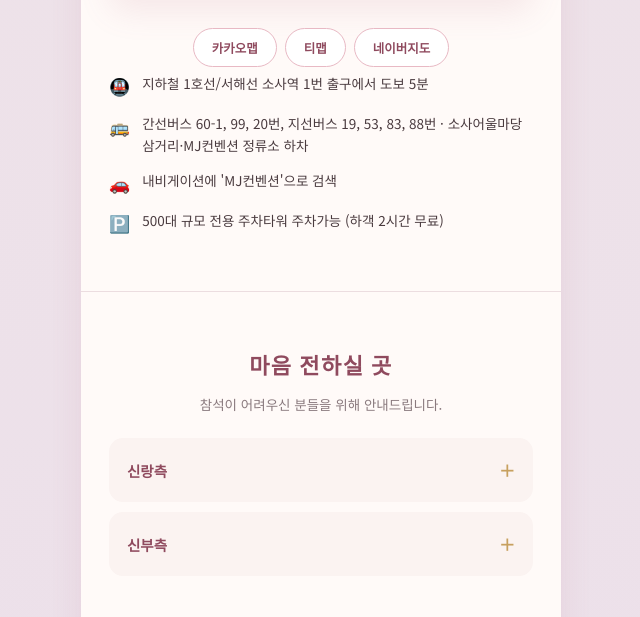
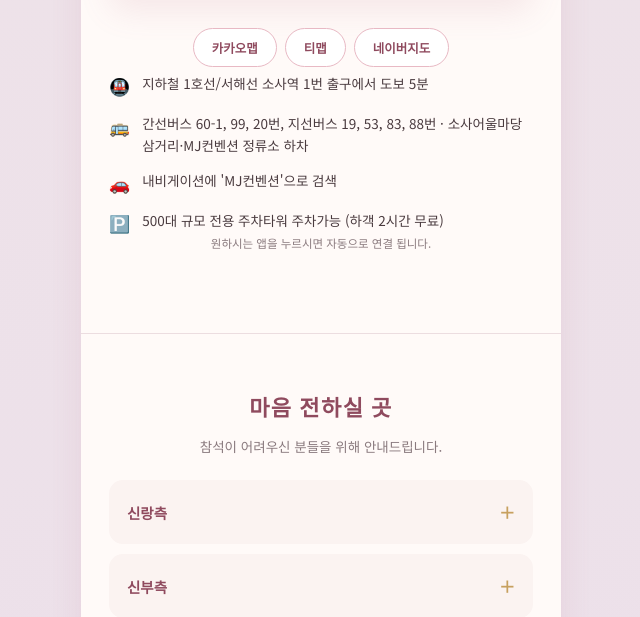
Before and after one commit to hyunni26/wd_invitation, a Flask app: page / in a window 1280 px wide. Shown: the part 2894-3511 px from the top of the page, without its empty margins (319-959 px from the left). Run offline with Flask 3, Linux system fonts and the light colour scheme; some libraries are stand-ins or nearby versions.

Commit message:
Update index.html

```diff
--- a/templates/index.html
+++ b/templates/index.html
@@ -139,6 +139,7 @@
       <div class="transit__row"><span class="transit__icon">🚗</span><p>{{ info.transit_car }}</p></div>
       <div class="transit__row"><span class="transit__icon">🅿️</span><p>{{ info.parking_info }}</p></div>
     </div>
+    <p class="nav-links__hint">원하시는 앱을 누르시면 자동으로 연결 됩니다.</p>
   </section>
 
   <!-- ================= 마음 전하실 곳 ================= -->
```
